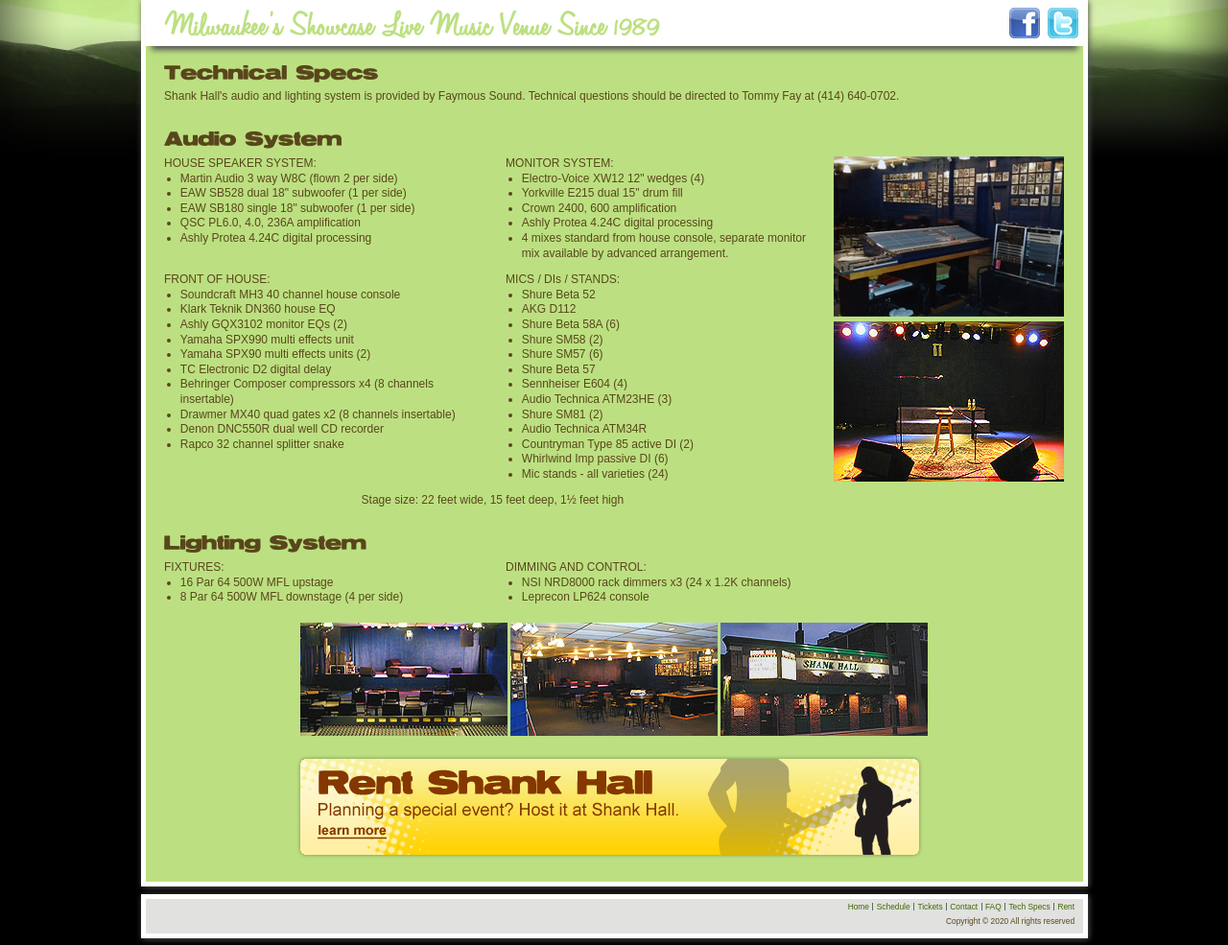
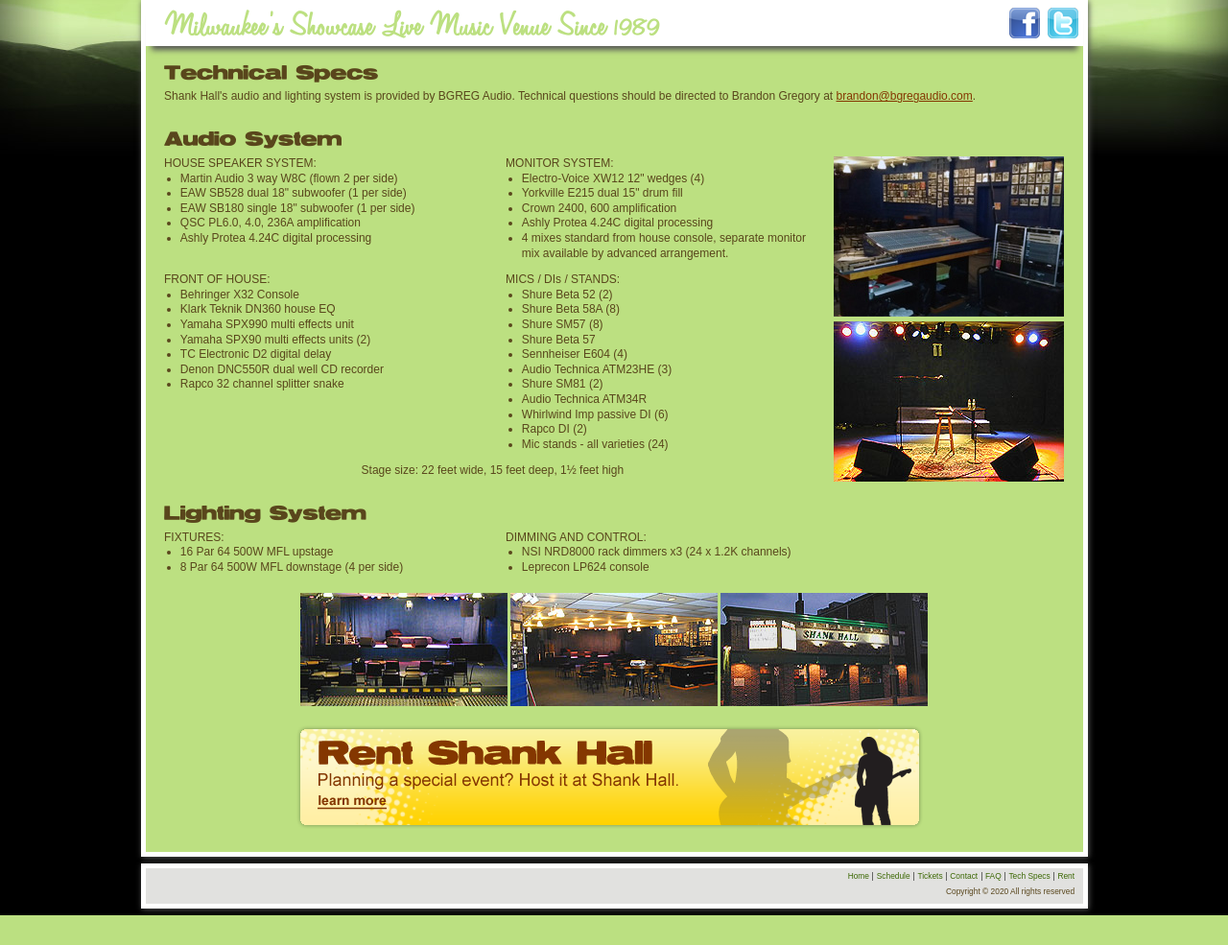
Before and after one commit to marklippert/shankhall, a PHP site: page /specs.php in a window 1280 px wide. Shown: the part 124-1109 px from the top of the page at 96% size. After the commit the page ends 1078 px from the top, so only its background shows below. Run offline with PHP 8.4, Linux system fonts and the light colour scheme; a stand-in replaces the project's code that opens the database connection; some libraries are stand-ins or nearby versions.

Commit message:
Equipment/contact update

```diff
--- a/specs.php
+++ b/specs.php
@@ -4,7 +4,7 @@
 ?>
 
 <h1>Technical Specs</h1>
-Shank Hall's audio and lighting system is provided by Faymous Sound.  Technical questions should be directed to Tommy Fay at (414) 640-0702.<br>
+Shank Hall's audio and lighting system is provided by BGREG Audio. Technical questions should be directed to Brandon Gregory at <a href="mailto:brandon@bgregaudio.com">brandon@bgregaudio.com</a>.<br>
 <br>
 <br>
 
@@ -42,14 +42,11 @@
   <div class="av-left">
     FRONT OF HOUSE:<br>
     <ul>
-      <li>Soundcraft MH3 40 channel house console</li>
+      <li>Behringer X32 Console</li>
       <li>Klark Teknik DN360 house EQ</li>
-      <li>Ashly GQX3102 monitor EQs (2)</li>
       <li>Yamaha SPX990 multi effects unit</li>
       <li>Yamaha SPX90 multi effects units (2)</li>
       <li>TC Electronic D2 digital delay</li>
-      <li>Behringer Composer compressors x4 (8 channels insertable)</li>
-      <li>Drawmer MX40 quad gates x2 (8 channels insertable)</li>
       <li>Denon DNC550R dual well CD recorder</li>
       <li>Rapco 32 channel splitter snake</li>
     </ul>
@@ -58,18 +55,16 @@
   <div class="av-right">
     MICS / DIs / STANDS:<br>
     <ul>
-      <li>Shure Beta 52</li>
-      <li>AKG D112</li>
-      <li>Shure Beta 58A (6)</li>
-      <li>Shure SM58 (2)</li>
-      <li>Shure SM57 (6)</li>
+      <li>Shure Beta 52 (2)</li>
+      <li>Shure Beta 58A (8)</li>
+      <li>Shure SM57 (8)</li>
       <li>Shure Beta 57</li>
       <li>Sennheiser E604 (4)</li>
       <li>Audio Technica ATM23HE (3)</li>
       <li>Shure SM81 (2)</li>
       <li>Audio Technica ATM34R</li>
-      <li>Countryman Type 85 active DI (2)</li>
       <li>Whirlwind Imp passive DI (6)</li>
+      <li>Rapco DI (2)</li>
       <li>Mic stands - all varieties (24)</li>
     </ul>
   </div>
```
